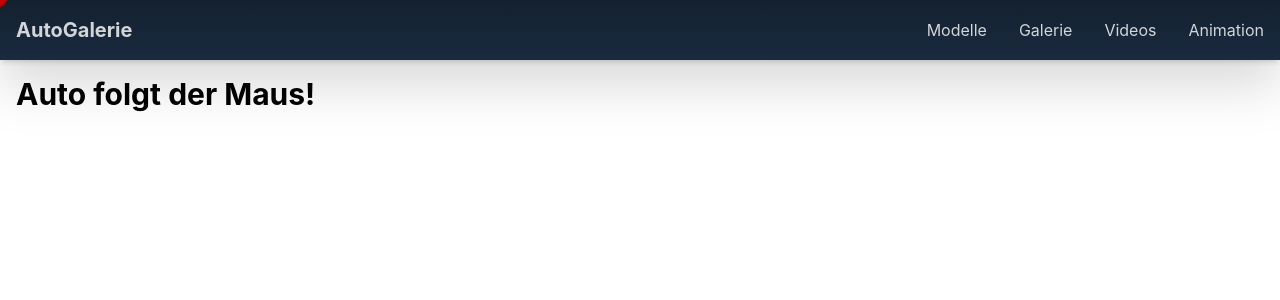
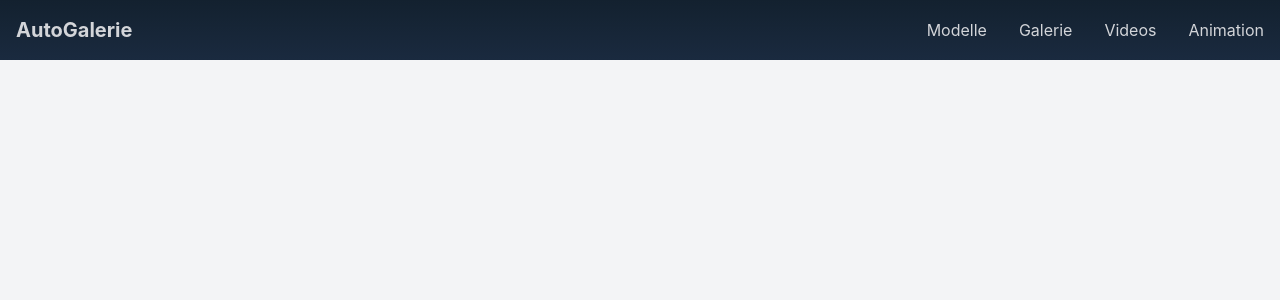
Before and after one commit to Giu1447/Autogalerie, a React (Create React App) app: page /animation in a window 1280 px wide. Shown: the top 300 px of the page. Built offline with nearby package versions, Linux system fonts and the light colour scheme.

Commit message:
Animation-Fekd

```diff
--- a/src/pages/Animation.js
+++ b/src/pages/Animation.js
@@ -5,10 +5,16 @@ const Animation = () => {
     const [mousePosition, setMousePosition] = useState({ x: 0, y: 0 });
     const [rotation, setRotation] = useState(0);
     const carRef = useRef(null);
+    const containerRef = useRef(null);
     const requestRef = useRef(null);
 
     const handleMouseMove = (event) => {
-        setMousePosition({ x: event.clientX, y: event.clientY });
+        if (containerRef.current) {
+            const rect = containerRef.current.getBoundingClientRect();
+            const x = Math.max(0, Math.min(event.clientX - rect.left, rect.width));
+            const y = Math.max(0, Math.min(event.clientY - rect.top, rect.height));
+            setMousePosition({ x, y });
+        }
     };
 
     const updatePositionAndRotation = () => {
@@ -17,7 +23,7 @@ const Animation = () => {
             const carY = carRef.current.getBoundingClientRect().top + carRef.current.clientHeight / 2;
             const dx = mousePosition.x - carX;
             const dy = mousePosition.y - carY;
-            const angle = Math.atan2(dy, dx) * (180 / Math.PI); // Berechnung des Drehwinkels
+            const angle = Math.atan2(dy, dx) * (180 / Math.PI);
             setRotation(angle);
         }
 
@@ -36,20 +42,24 @@ const Animation = () => {
     }, [mousePosition]);
 
     return (
-        <div className="container mx-auto p-4 bg-white h-screen">
-            <h1 className="text-3xl font-bold text-main mb-4">Auto folgt der Maus!</h1>
-
+        <div className="flex flex-col h-screen">
+            <div
+                ref={containerRef}
+                className="flex-grow relative bg-gray-100 overflow-hidden"
+                style={{ position: 'relative' }}
+            >
                 <div
                     ref={carRef}
                     style={{
                         position: 'absolute',
                         left: `${mousePosition.x - 50}px`,
                         top: `${mousePosition.y - 50}px`,
+                        transform: `rotate(${rotation}deg)`,
                         transition: 'left 0.05s ease-out, top 0.05s ease-out',
-                    transform: `rotate(${rotation}deg)`,
                     }}
                 >
                     <Car className="w-16 h-16" />
+                </div>
             </div>
         </div>
     );
```
Lines whose indentation alone changed are shown as unchanged.
